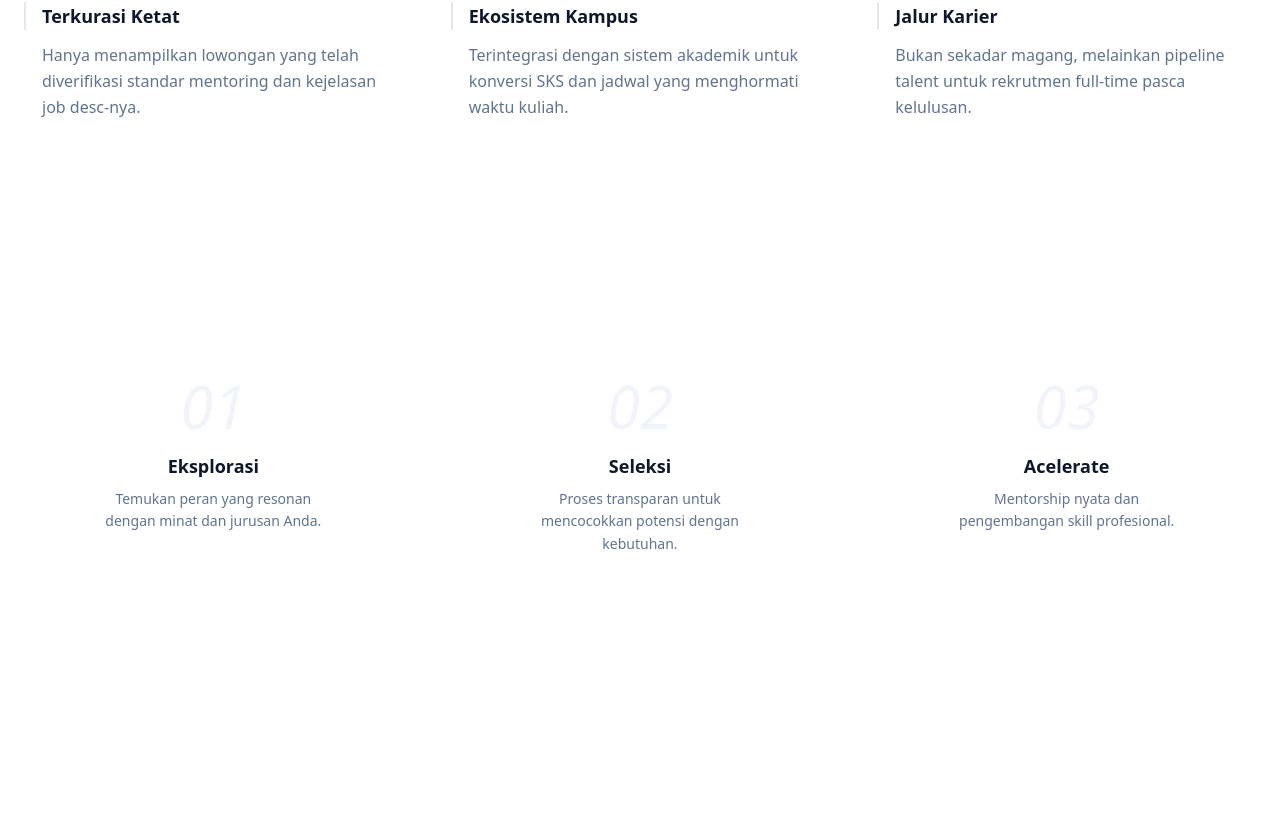
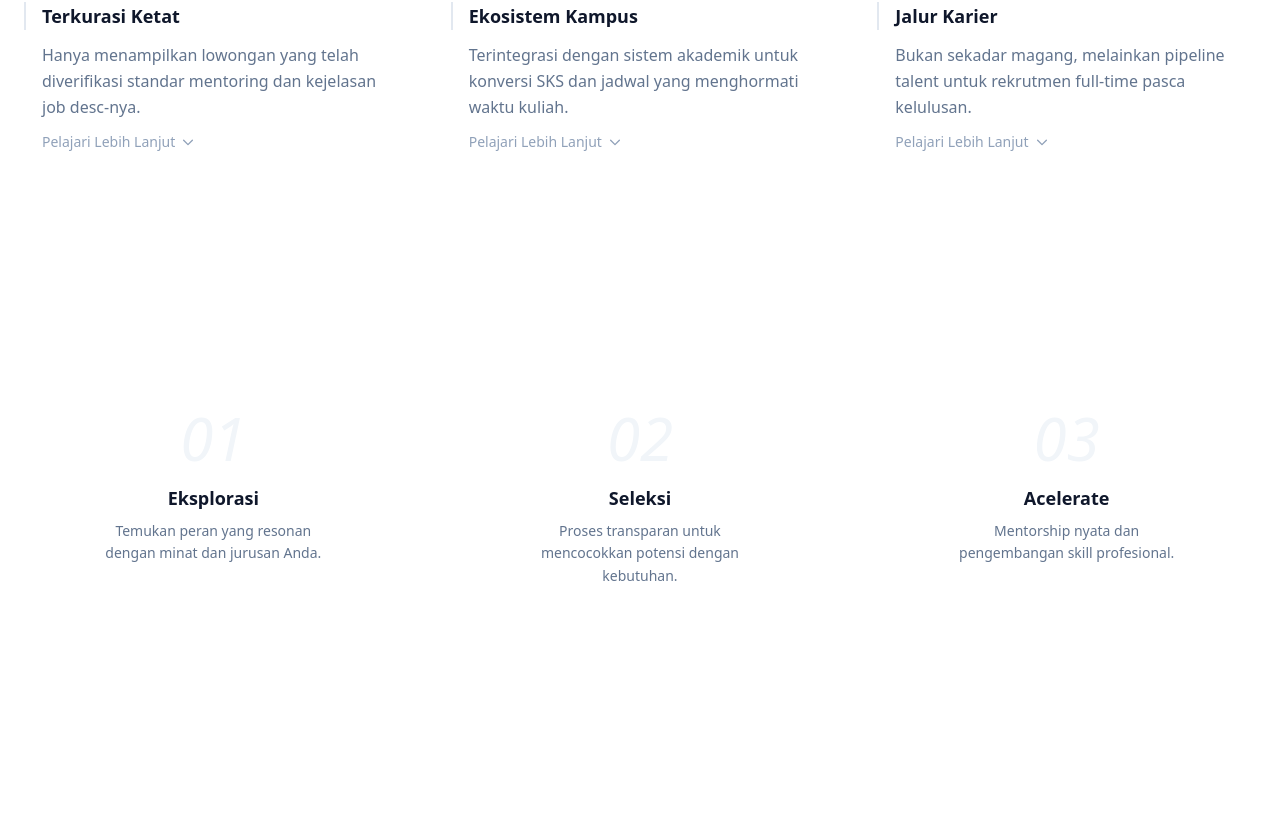
Before and after one commit to dzakwanfadhlullah/MagangKareer, a Next.js app in the folder apps/web/: page / in a window 1280 px wide. Shown: the part 1818-2635 px from the top of the page. Built offline with nearby package versions, Linux system fonts and the light colour scheme.

Commit message:
4.3 Expand/Collapse Detail Content

```diff
--- a/apps/web/src/components/sections/PhilosophySection.tsx
+++ b/apps/web/src/components/sections/PhilosophySection.tsx
@@ -1,12 +1,13 @@
 "use client";
 
-import { motion } from "framer-motion";
-import { ShieldCheck, Student, ChartLineUp, IconProps } from "@phosphor-icons/react";
-import { ComponentType } from "react";
+import { motion, AnimatePresence } from "framer-motion";
+import { ShieldCheck, Student, ChartLineUp, CaretDown, IconProps } from "@phosphor-icons/react";
+import { ComponentType, useState } from "react";
 
 interface Feature {
     title: string;
     description: string;
+    detailContent: string;
     icon: ComponentType<IconProps>;
     color: string;
 }
@@ -16,6 +17,8 @@ const features: Feature[] = [
         title: "Terkurasi Ketat",
         description:
             "Hanya menampilkan lowongan yang telah diverifikasi standar mentoring dan kejelasan job desc-nya.",
+        detailContent:
+            "Setiap lowongan melalui proses kurasi 3 tahap: verifikasi perusahaan, review job description oleh tim HR profesional, dan validasi program mentoring. Kami menolak lebih dari 60% submission yang tidak memenuhi standar kualitas kami.",
         icon: ShieldCheck,
         color: "bg-emerald-50 text-emerald-600 group-hover:bg-emerald-100",
     },
@@ -23,6 +26,8 @@ const features: Feature[] = [
         title: "Ekosistem Kampus",
         description:
             "Terintegrasi dengan sistem akademik untuk konversi SKS dan jadwal yang menghormati waktu kuliah.",
+        detailContent:
+            "Bekerjasama dengan 30+ universitas di Indonesia untuk memastikan program magang dapat dikonversi menjadi SKS. Sistem scheduling kami mempertimbangkan jadwal kuliah mahasiswa sehingga tidak mengganggu kegiatan akademik.",
         icon: Student,
         color: "bg-blue-50 text-blue-600 group-hover:bg-blue-100",
     },
@@ -30,12 +35,20 @@ const features: Feature[] = [
         title: "Jalur Karier",
         description:
             "Bukan sekadar magang, melainkan pipeline talent untuk rekrutmen full-time pasca kelulusan.",
+        detailContent:
+            "85% mitra perusahaan kami memiliki program konversi dari magang ke karyawan tetap. Kami juga menyediakan mentoring karier, review CV, dan persiapan interview untuk memaksimalkan peluang Anda mendapatkan pekerjaan impian.",
         icon: ChartLineUp,
         color: "bg-purple-50 text-purple-600 group-hover:bg-purple-100",
     },
 ];
 
 export function PhilosophySection() {
+    const [expandedIndex, setExpandedIndex] = useState<number | null>(null);
+
+    const toggleExpand = (index: number) => {
+        setExpandedIndex(expandedIndex === index ? null : index);
+    };
+
     return (
         <section className="relative z-10 py-32" id="tentang">
             <div className="mx-auto max-w-2xl px-6 text-center mb-24">
@@ -76,9 +89,42 @@ export function PhilosophySection() {
                             </div>
 
                             {/* Description */}
-                            <p className="text-slate-500 leading-relaxed pl-[18px]">
+                            <p className="text-slate-500 leading-relaxed pl-[18px] mb-3">
                                 {feature.description}
                             </p>
+
+                            {/* Expand/Collapse Button */}
+                            <button
+                                onClick={() => toggleExpand(index)}
+                                className="flex items-center gap-1.5 pl-[18px] text-sm font-medium text-slate-400 hover:text-slate-600 transition-colors"
+                            >
+                                <span>{expandedIndex === index ? "Tutup" : "Pelajari Lebih Lanjut"}</span>
+                                <motion.div
+                                    animate={{ rotate: expandedIndex === index ? 180 : 0 }}
+                                    transition={{ duration: 0.2 }}
+                                >
+                                    <CaretDown size={14} weight="bold" />
+                                </motion.div>
+                            </button>
+
+                            {/* Expandable Detail Content */}
+                            <AnimatePresence>
+                                {expandedIndex === index && (
+                                    <motion.div
+                                        initial={{ height: 0, opacity: 0 }}
+                                        animate={{ height: "auto", opacity: 1 }}
+                                        exit={{ height: 0, opacity: 0 }}
+                                        transition={{ duration: 0.3, ease: "easeInOut" }}
+                                        className="overflow-hidden"
+                                    >
+                                        <div className="mt-4 pl-[18px] pr-2 py-3 bg-slate-50 rounded-lg border-l-2 border-slate-300">
+                                            <p className="text-sm text-slate-600 leading-relaxed">
+                                                {feature.detailContent}
+                                            </p>
+                                        </div>
+                                    </motion.div>
+                                )}
+                            </AnimatePresence>
                         </motion.div>
                     ))}
                 </div>
```
Also changed, not shown: 1 other file (tests, documents, lock files or other folders).
